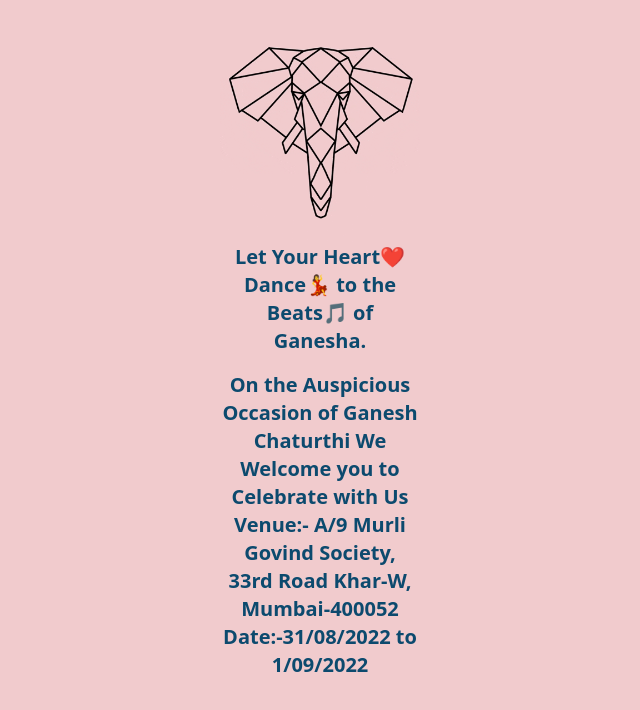
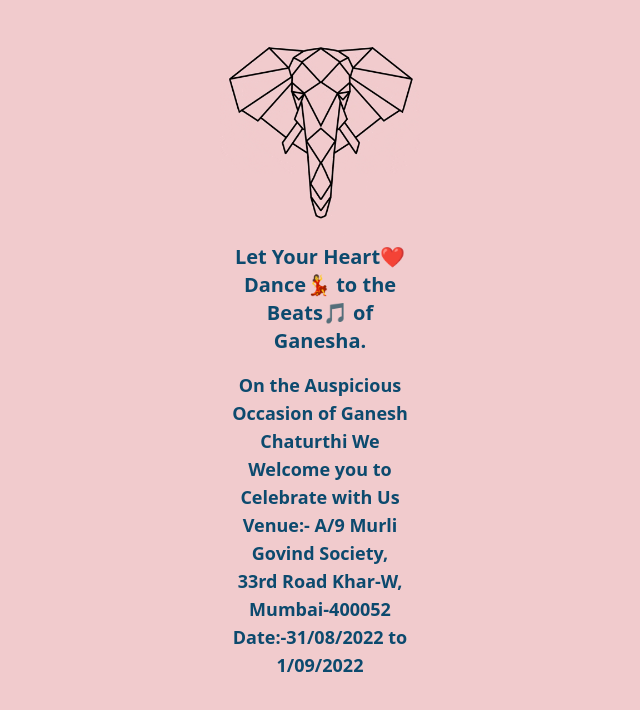
Before and after one commit to punitbathija/ganesh-invitation, a plain HTML site: page index.html in a window 1280 px wide. Shown: the part 112-822 px from the top of the page, without its empty margins (320-960 px from the left). Drawn offline with nearby package versions, Linux system fonts and the light colour scheme.

Commit message:
Update index.html

```diff
--- a/index.html
+++ b/index.html
@@ -39,7 +39,7 @@
         <h1 class="text-sky-900	text-3xl md:text-center font-bold w-[250px] md:align-center md:mx-auto">Happy Ganesh Chaturthi🙏</h1>
         <img src="./giphy.gif" alt="" class="md:align-center md:mx-auto w-[200px]">
         <h1 class="text-sky-900	 md:text-xl md:text-center font-bold w-[200px] md:align-center md:mx-auto text-2xl">Let Your Heart❤️ Dance💃 to the Beats🎵 of Ganesha.</h1>
-        <p class = "text-sky-900 text-xl md:text-center font-bold w-[200px] md:align-center md:mx-auto py-4">On the Auspicious Occasion of Ganesh Chaturthi We Welcome you to Celebrate with Us <br>Venue:- A/9 Murli Govind Society,<br>33rd Road Khar-W,<br>Mumbai-400052 Date:-31/08/2022 to 1/09/2022</p>
+        <p class = "text-sky-900 text-lg md:text-center font-bold w-[200px] md:align-center md:mx-auto py-4">On the Auspicious Occasion of Ganesh Chaturthi We Welcome you to Celebrate with Us <br>Venue:- A/9 Murli Govind Society,<br>33rd Road Khar-W,<br>Mumbai-400052 Date:-31/08/2022 to 1/09/2022</p>
     </section>
 </body>
 </html>
```
